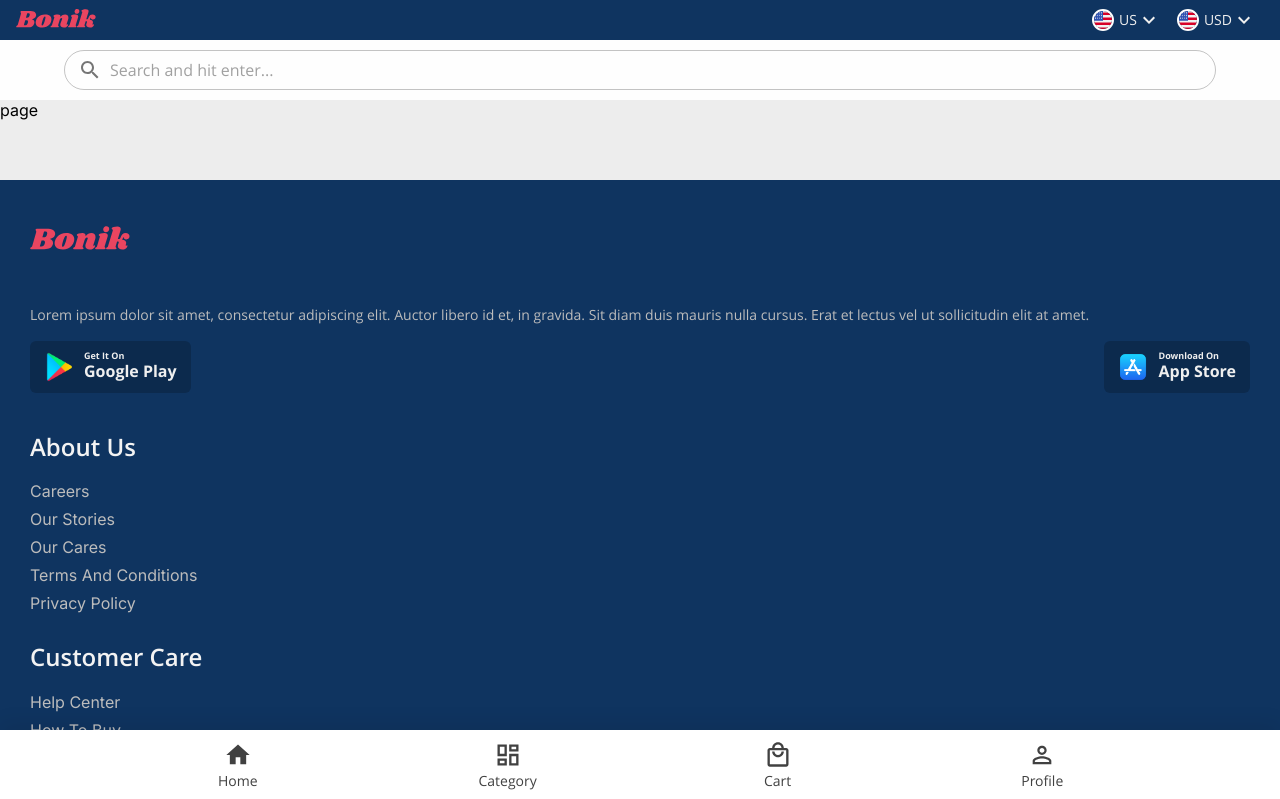
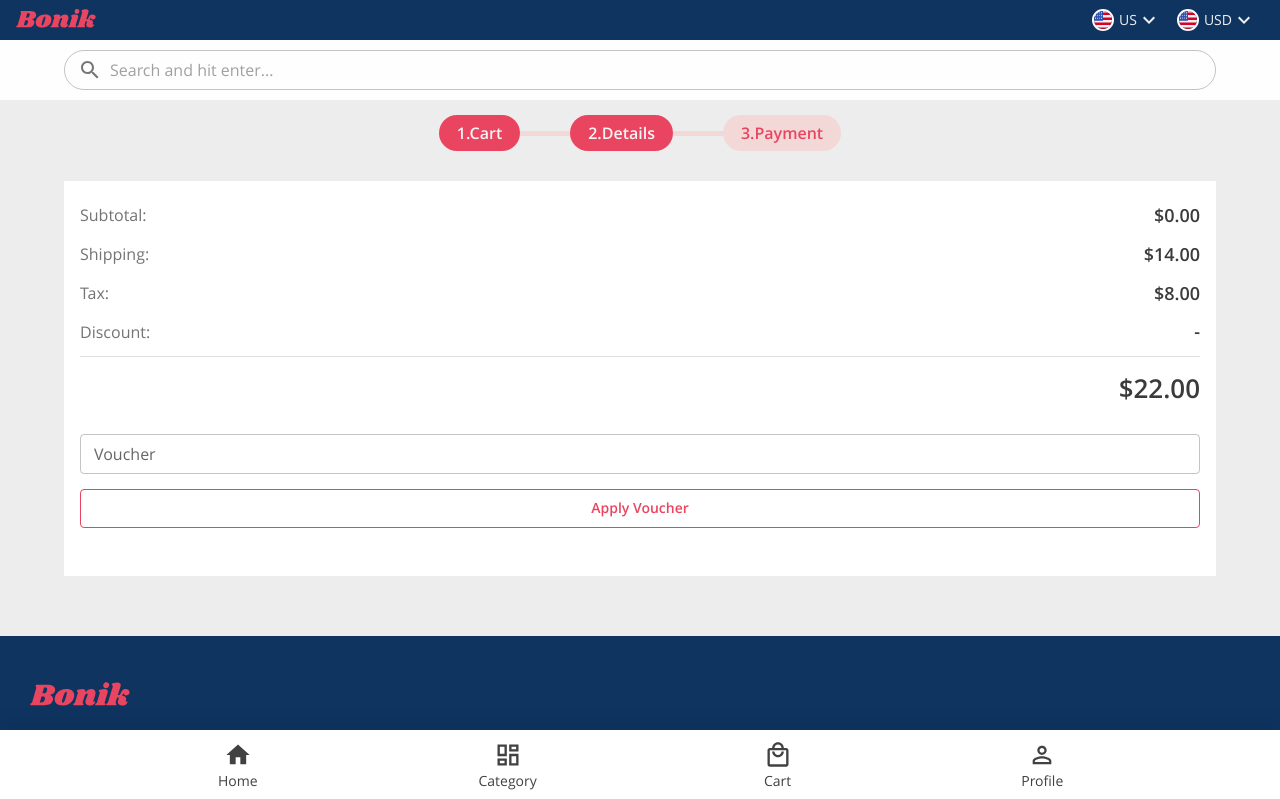
Before and after one commit to Navidhashemii/bonik-ecommerce, a Next.js app: page /cart/details in a window 1280 px wide. Shown: the top 799 px of the page. Built offline with nearby package versions, Linux system fonts and the light colour scheme.

Commit message:
add cart total payment component

```diff
--- a/src/app/cart/details/page.js
+++ b/src/app/cart/details/page.js
@@ -1,9 +1,24 @@
-import React from 'react'
+'use client'
+import ClientProviderRedux from '../../ClientProviderRedux'
+import { Container, StyledEngineProvider } from '@mui/material'
+import ClientProviderTheme from '../../ClientProviderTheme'
+import CartStepper from '@/src/components/Cart-Page/Cart-Stepper/CartStepper'
+import CartTotalPayment from '@/src/components/Cart-Page/Cart-Total-Payment/CartTotalPayment'
 
-function page() {
+export default function Details() {
   return (
-    <div>page</div>
+
+        <ClientProviderRedux>
+            <StyledEngineProvider injectFirst>
+                <ClientProviderTheme>
+                    <Container sx={{marginTop:"15px"}}>
+                      <CartStepper steps={'details'} />
+                      <CartTotalPayment/>
+
+                    </Container>
+                </ClientProviderTheme>
+            </StyledEngineProvider>
+        </ClientProviderRedux>
+
   )
 }
-
-export default page
--- a/src/components/Cart-Page/Cart-Product-Details/CartProductDetails.js
+++ b/src/components/Cart-Page/Cart-Product-Details/CartProductDetails.js
@@ -1,6 +1,6 @@
 import { Box, Button, Divider, InputLabel, MenuItem, Select, TextField, Typography } from '@mui/material'
 import styles from './CartProductDetails.module.css'
-import { useSelector, useDispatch } from 'react-redux';
+import { useSelector } from 'react-redux';
 import { useState } from 'react';
 
 
--- /dev/null
+++ b/src/components/Cart-Page/Cart-Total-Payment/CartTotalPayment.js
@@ -0,0 +1,61 @@
+import { Box, Button, Divider, TextField, Typography } from '@mui/material'
+import styles from './CartTotalPayment.module.css'
+import { useSelector } from 'react-redux';
+
+function CartTotalPayment() {
+
+    const cart = useSelector(state => state.cart.items);
+
+    const totalFinalPrices = cart.reduce((accumulator, { price, discount, quantity }) => {
+      const finalSinglePrice = discount ? Math.floor(price - (price * discount) / 100) : price;
+      return accumulator + finalSinglePrice * quantity;
+    }, 0);
+
+  return (
+    <Box className={styles.boxContainer}>
+        <Box className={styles.section}>
+            <Typography className={styles.text}>
+                Subtotal:
+            </Typography>
+            <Typography variant='h6' className={styles.price}>
+                ${totalFinalPrices.toFixed(2)}
+            </Typography>
+        </Box>
+        <Box className={styles.section}>
+            <Typography className={styles.text}>
+                Shipping:
+            </Typography>
+            <Typography variant='h6' className={styles.price}>
+                $14.00
+            </Typography>
+        </Box>
+        <Box className={styles.section}>
+            <Typography className={styles.text}>
+                Tax:
+            </Typography>
+            <Typography variant='h6' className={styles.price}>
+                $8.00
+            </Typography>
+        </Box>
+        <Box className={styles.section}>
+            <Typography className={styles.text}>
+                Discount:
+            </Typography>
+            <Typography variant='h6' className={styles.price}>
+                -
+            </Typography>
+        </Box>
+        <Divider/>
+        <Typography variant='h4' className={styles.totalPrice}>
+        ${(totalFinalPrices + 22).toFixed(2) }
+        </Typography>
+        <TextField id="outlined-basic" size='small' label="Voucher" variant="outlined" className={styles.field} color='secondary'/>
+        <Button className={styles.voucherBtn}>
+            Apply Voucher
+        </Button>
+
+    </Box>
+  )
+}
+
+export default CartTotalPayment
--- /dev/null
+++ b/src/components/Cart-Page/Cart-Total-Payment/CartTotalPayment.module.css
@@ -0,0 +1,48 @@
+.boxContainer{
+    width: 100%;
+    background-color: #ffffff;
+    margin-top: 30px;
+    padding: 20px 16px;
+}
+
+.section{
+    display: flex;
+    flex-direction: row;
+    justify-content: space-between;
+    align-items: center;
+    margin-bottom: 10px;
+}
+
+.text{
+    color: #747474;
+}
+
+.price{
+    font-weight: 600;
+    color: #3b3b3b;
+}
+
+.totalPrice{
+    text-align: right;
+    font-weight: 600;
+    color: #3b3b3b;
+    margin: 15px 0;
+}
+
+.field{
+    width: 100%;
+    margin: 15px 0;
+}
+
+.voucherBtn{
+    width: 100%;
+    color: #E94560;
+    border: 1px solid #E94560;
+    font-weight: 600;
+    margin-bottom: 28px;
+}
+
+.voucherBtn:hover{
+    background-color: #E94560;
+    color: #ffffff;
+}
```
Also changed, not shown: src/app/cart/page.js (+3 -5 lines).
